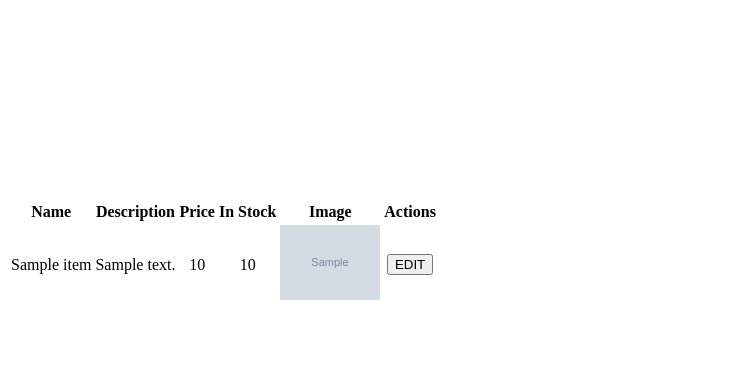
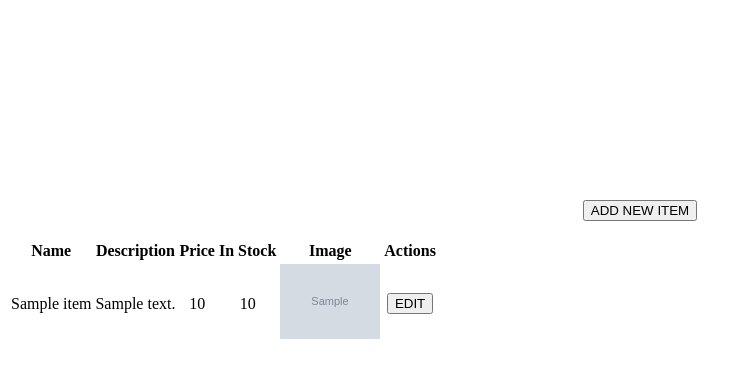
Before and after one commit to TangeniThePyGuru/online_shop, a PHP site: page /views/inventory/index.php in a window 1280 px wide. Shown: the part 146-524 px from the top of the page, without its empty margins (0-748 px from the left). Run offline with PHP 8.4, Linux system fonts and the light colour scheme; tables that the repository leaves empty or names only in its code hold one stand-in row (values such as "Sample post"); grey boxes marked "Sample" are stand-in pictures.

Commit message:
add new item button added view

```diff
--- a/index.php
+++ b/index.php
@@ -6,7 +6,7 @@ require_once "config/config.php";
 <?php extend_layout(); ?>
 
 
-<div id="dash">
+<div class="center-text">
 
     <h3>Welcome to the Onlne Store!</h3>
 
@@ -14,7 +14,7 @@ require_once "config/config.php";
         <input type="text" hidden name="role" value="1">
         <input type="submit" value="Admin">
     </form>
-
+    <br>
     <form action="login.php" method="get">
         <input type="text" hidden name="role" value="0">
         <input type="submit" value="Client">
--- a/views/inventory/index.php
+++ b/views/inventory/index.php
@@ -12,7 +12,10 @@ $item = new Item();
 
 
 <div id="dash">
-
+    <div>
+        <button>ADD NEW ITEM</button>
+    </div>
+    <br>
     <?php
     $items = $item->get_many();
     ?>
```
